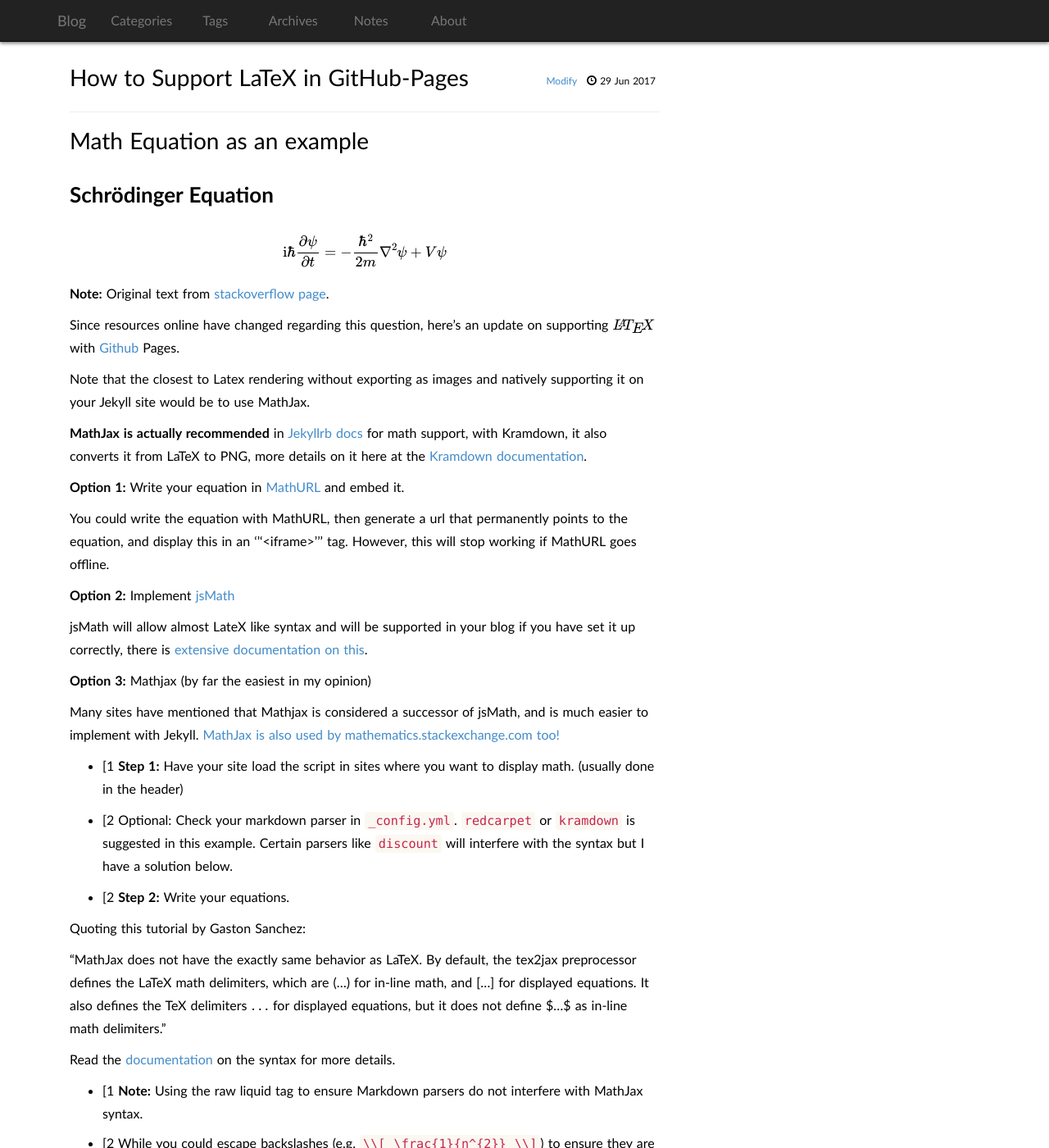
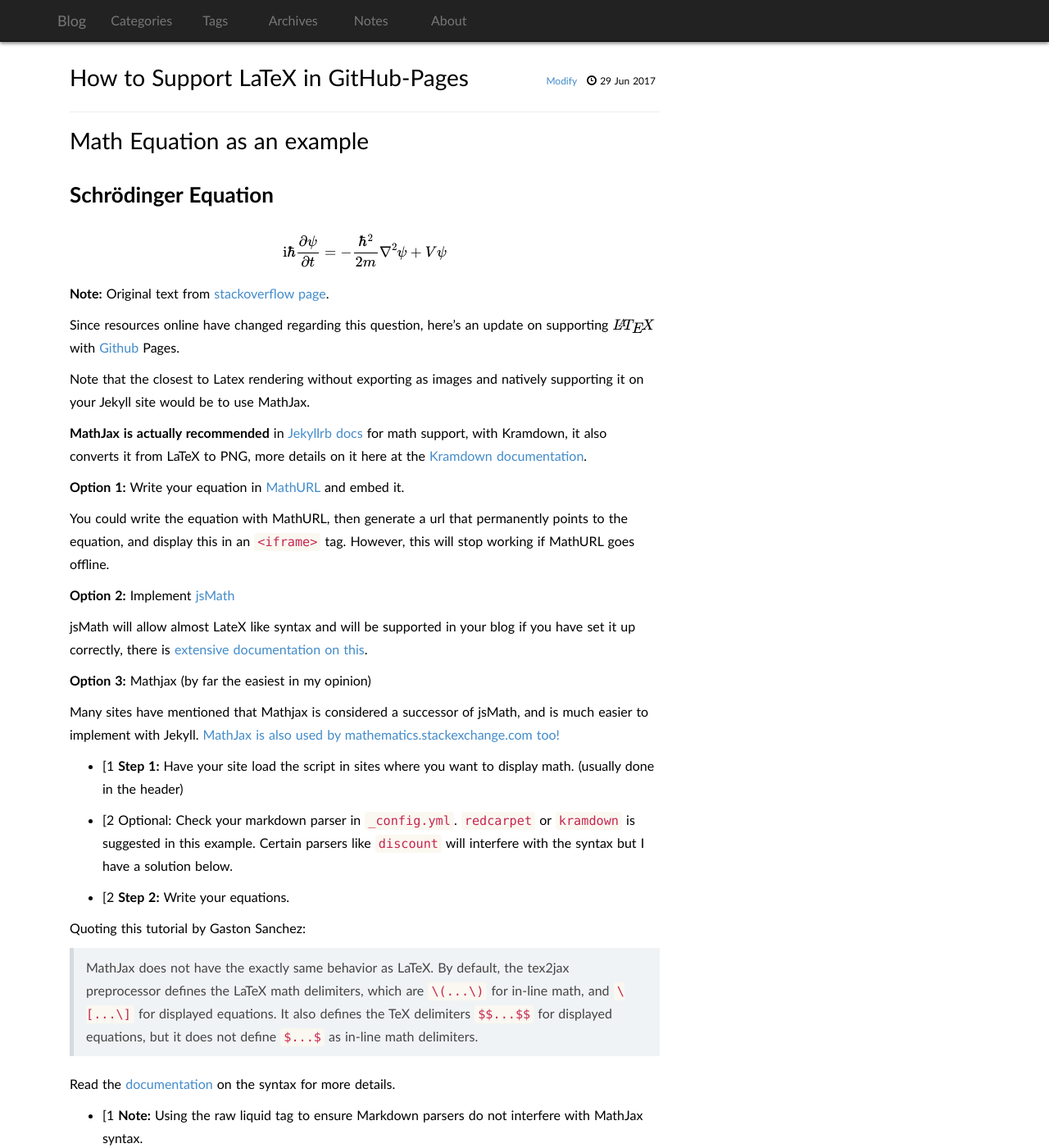
Before and after one commit to ishxiao/blog, a Jekyll site: the page built from _posts/2017-6-29-how-to-support-latex-in-github-pages.md, in a window 1280 px wide and 1400 px high. Shown: the whole window at 82% size. Built offline with Jekyll 4.4.1, drawn with Linux system fonts in a browser that asks for light colours; some web fonts are replaced; formulas are drawn with MathJax 3.

Commit message:
fixed some bugs in how-to-support-latex-in-github-pages.md

````diff
--- a/_posts/2017-6-29-how-to-support-latex-in-github-pages.md
+++ b/_posts/2017-6-29-how-to-support-latex-in-github-pages.md
@@ -24,7 +24,7 @@ Note that the closest to Latex rendering without exporting as images and nativel
 
 **Option 1:** Write your equation in [MathURL][4] and embed it.
 
-You could write the equation with MathURL, then generate a url that permanently points to the equation, and display this in an '''<iframe>''' tag. However, this will stop working if MathURL goes offline.
+You could write the equation with MathURL, then generate a url that permanently points to the equation, and display this in an `<iframe>` tag. However, this will stop working if MathURL goes offline.
 
 **Option 2:** Implement [jsMath][5]
 
@@ -42,26 +42,26 @@ Many sites have mentioned that Mathjax is considered a successor of jsMath, and
 
 Quoting this tutorial by Gaston Sanchez:
 
-"MathJax does not have the exactly same behavior as LaTeX. By default, the tex2jax preprocessor defines the LaTeX math delimiters, which are \(...\) for in-line math, and \[...\] for displayed equations. It also defines the TeX delimiters $$...$$ for displayed equations, but it does not define $...$ as in-line math delimiters."
+>MathJax does not have the exactly same behavior as LaTeX. By default, the tex2jax preprocessor defines the LaTeX math delimiters, which are `\(...\)` for in-line math, and `\[...\]` for displayed equations. It also defines the TeX delimiters `$$...$$` for displayed equations, but it does not define `$...$` as in-line math delimiters.
 
 Read the [documentation][8] on the syntax for more details.
 
-- [1 **Note:** Using the raw liquid tag to ensure Markdown parsers do not interfere with MathJax syntax.
+   - [1 **Note:** Using the raw liquid tag to ensure Markdown parsers do not interfere with MathJax syntax.
 
-- [2 While you could escape backslashes (e.g.
- `\\[ \frac{1}{n^{2}} \\]`) to ensure they are parsed properly, [as described by Chistopher Poole's tutorial][9], this is not always intuitive and looks complicated. A simpler solution would be to use the raw liquid tag to ensure the text is ignored by the Markdown processor and directly output as a static html. This is done with `{% raw %}`and also `{% endraw %}`
--
+   - [2 While you could escape backslashes (e.g.
+   `\\[ \frac{1}{n^{2}} \\]`) to ensure they are parsed properly, [as described by Chistopher Poole's tutorial][9], this is not always intuitive and looks complicated. A simpler solution would be to use the raw liquid tag to ensure the text is ignored by the Markdown processor and directly output as a static html. This is done with `{% raw %}`and also `{% endraw %}`
+
 Here is a code sample:
 
-```
- {% raw %}
-  $$a^2 + b^2 = c^2$$ --> note that all equations between these tags will not need escaping!
- {% endraw %}
-```
+    {% raw %}
+    $$a^2 + b^2 = c^2$$ --> note that all equations between these tags will not need escaping!
+    {% endraw %}
+
 
 Lastly also ensure that the fonts support displaying LateX as some have issues like font size being too small. Alternatively here are some [additional methods like Google Charts and MathML][10] discussed in the latex StackExchange sister site.
 
 ## Comment
+
 MathJax worked perfectly for me. The page at [docs.mathjax.org/en/latest/start.html][11] has a good sample on it.
 
 ## List of more detail on
````
